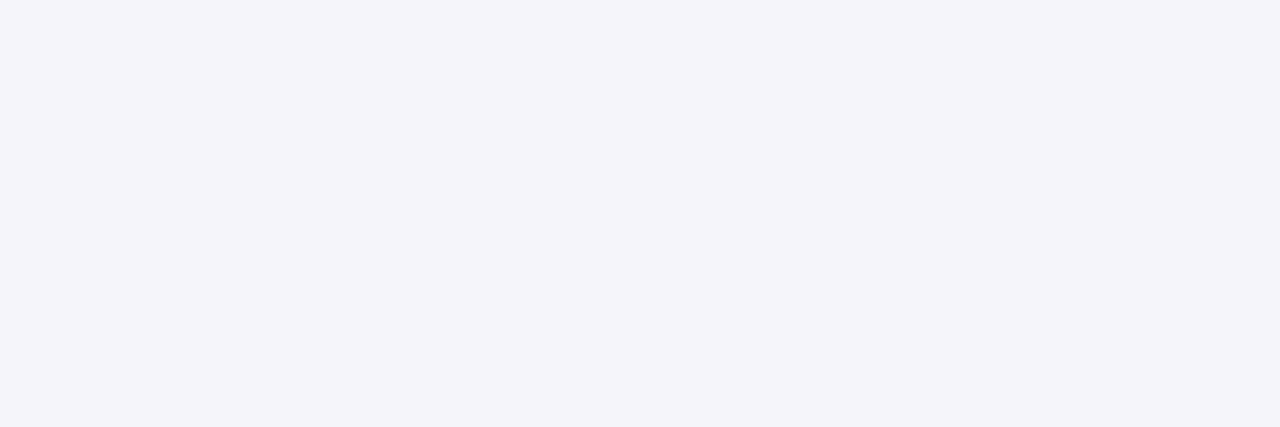
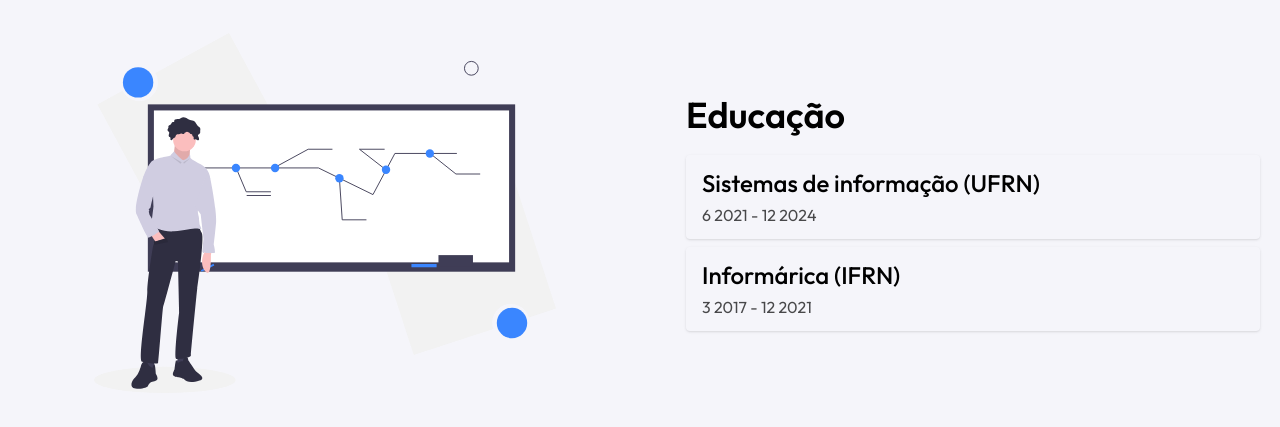
Before and after one commit to br-adriel/site, a Next.js app: page / in a window 1280 px wide. Shown: the part 2587-3014 px from the top of the page. Before the commit the page ends 2400 px from the top, so only its background shows below. Built offline with nearby package versions, Linux system fonts and the light colour scheme.

Commit message:
Insere EducationSection em Home

```diff
--- a/src/app/page.tsx
+++ b/src/app/page.tsx
@@ -1,3 +1,4 @@
+import EducationSection from '@/components/home/EducationSection';
 import ExperienceSection from '@/components/home/ExperienceSection';
 import HelloSection from '@/components/home/HelloSection';
 import SkillsSection from '@/components/home/SkillsSection';
@@ -8,6 +9,7 @@
       <HelloSection />
       <ExperienceSection />
       <SkillsSection />
+      <EducationSection />
     </main>
   );
 }
```
